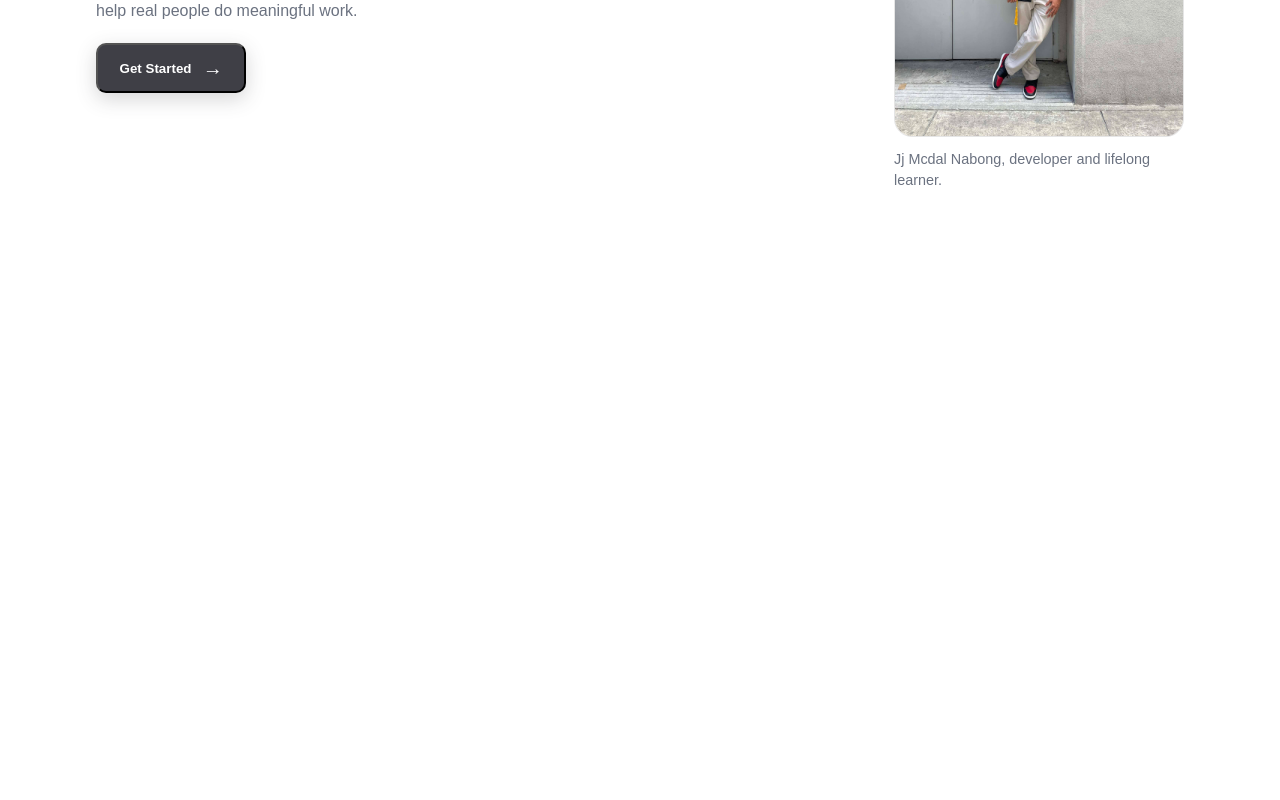
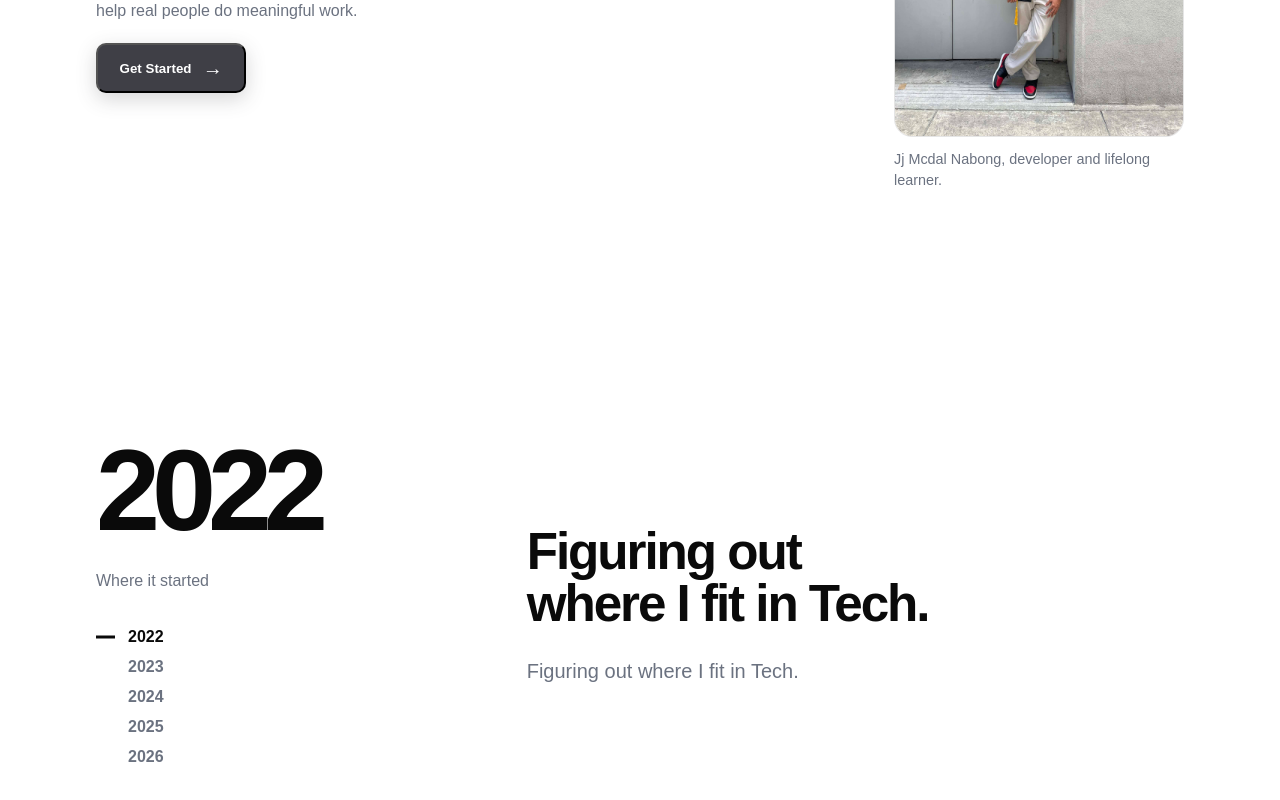
Before and after one commit to JjMcdal/portfolio-jjmcdal, a Next.js app: page /journey in a window 1280 px wide. Shown: the part 342-1142 px from the top of the page. Before the commit the page ends 800 px from the top, so only its background shows below. Built offline with nearby package versions, Linux system fonts and the light colour scheme.

Commit message:
Journey page: keep hero scrollable, jump straight to 2022 on Get Started

```diff
--- a/app/journey/page.tsx
+++ b/app/journey/page.tsx
@@ -8,14 +8,16 @@ export default function JourneyPage() {
   const [started, setStarted] = useState(false);
   const [journeyReady, setJourneyReady] = useState(false);
   const [activeIndex, setActiveIndex] = useState(0);
+  const story = useRef<HTMLElement>(null);
   const steps = useRef<(HTMLElement | null)[]>([]);
   const activeStep = JOURNEY[activeIndex];
 
-  // Lock scroll only while the black intro animation is playing
+  // Page stays locked on the hero until Get Started is pressed and the intro finishes.
+  // After that it unlocks for good, so the hero is still reachable by scrolling up.
   useEffect(() => {
-    document.body.style.overflow = started && !journeyReady ? "hidden" : "";
+    document.body.style.overflow = journeyReady ? "" : "hidden";
     return () => { document.body.style.overflow = ""; };
-  }, [started, journeyReady]);
+  }, [journeyReady]);
 
   // Scroll-spy: the story crossing the middle of the screen becomes the active year
   useEffect(() => {
@@ -37,23 +39,29 @@ export default function JourneyPage() {
   const startJourney = () => {
     if (started) return;
     setStarted(true);
-    // Swap to the story view while the black overlay covers the screen
+    // Jump to the story while the black overlay covers the screen. The hero stays above it.
     window.setTimeout(() => {
       setActiveIndex(0);
       setJourneyReady(true);
-      window.scrollTo({ top: 0, behavior: "instant" });
+      const top = (story.current?.getBoundingClientRect().top ?? 0) + window.scrollY;
+      window.scrollTo({ top, behavior: "instant" });
     }, 850);
   };
 
   const jumpTo = (index: number) => {
-    steps.current[index]?.scrollIntoView({ behavior: "smooth", block: "center" });
+    const el = steps.current[index];
+    if (!el) return;
+    // scrollIntoView adds the 6rem scroll-padding-top from globals.css, which pushes the first year down
+    // and reveals the hero above it. Compute the exact position instead, so the step is centered.
+    const rect = el.getBoundingClientRect();
+    const top = rect.top + window.scrollY + rect.height / 2 - window.innerHeight / 2;
+    window.scrollTo({ top, behavior: "smooth" });
   };
 
   return (
     <>
       <Chrome variant="journey" />
       <main className="journey-page">
-        {!journeyReady && (
         <section className="journey-hero">
           <div className="wrap journey-hero-grid">
             <div className="journey-hero-copy">
@@ -70,10 +78,8 @@ export default function JourneyPage() {
             </figure>
           </div>
         </section>
-        )}
 
-        {journeyReady && (
-          <section id="story" className="journey-detail wrap" aria-label="Developer journey story">
+        <section id="story" ref={story} className="journey-detail wrap" aria-label="Developer journey story">
           <aside className="journey-detail-side">
             <p className="journey-detail-year">{activeStep.year}</p>
             <p className="journey-detail-kicker">Where it started</p>
@@ -105,7 +111,6 @@ export default function JourneyPage() {
             ))}
           </div>
         </section>
-        )}
       </main>
       {started ? (
         <div className="journey-boom" role="status" aria-label="Starting journey">
```
Lines whose indentation alone changed are shown as unchanged.
